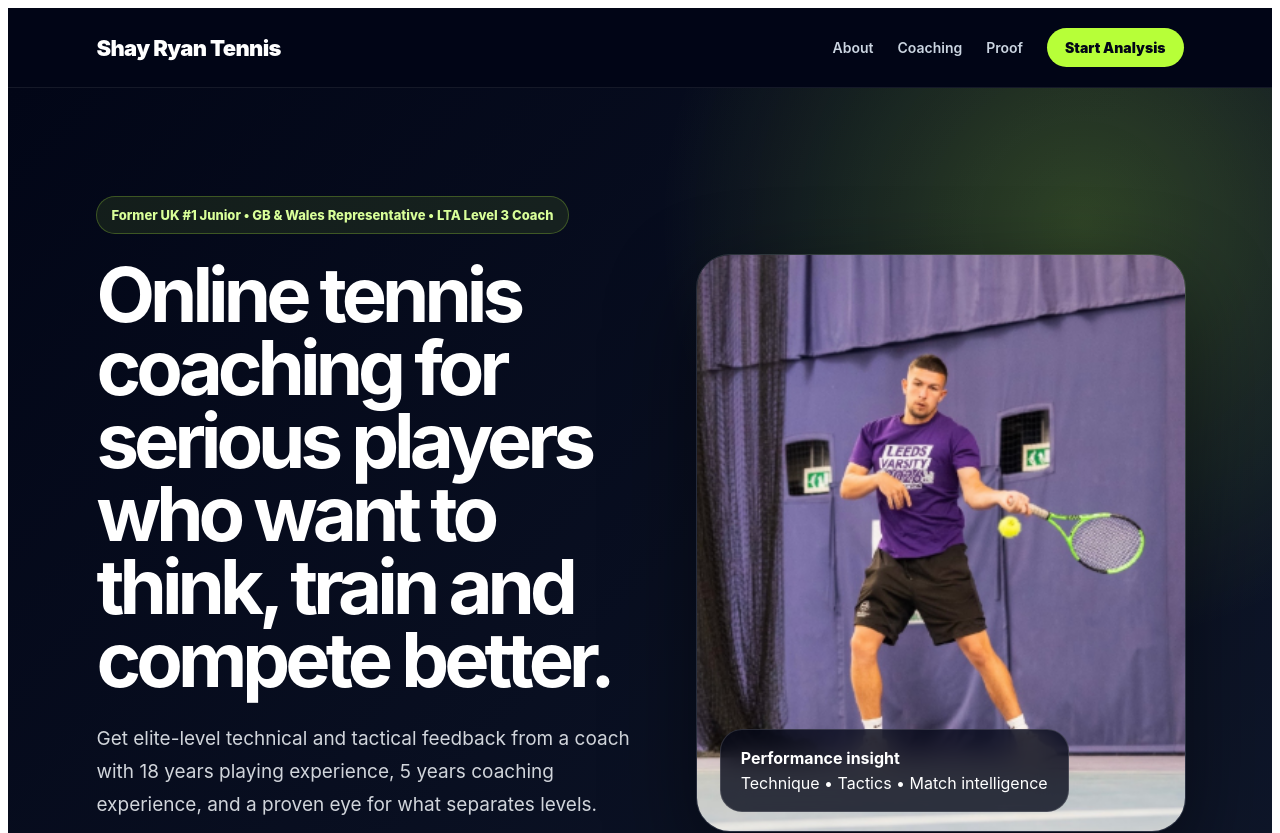
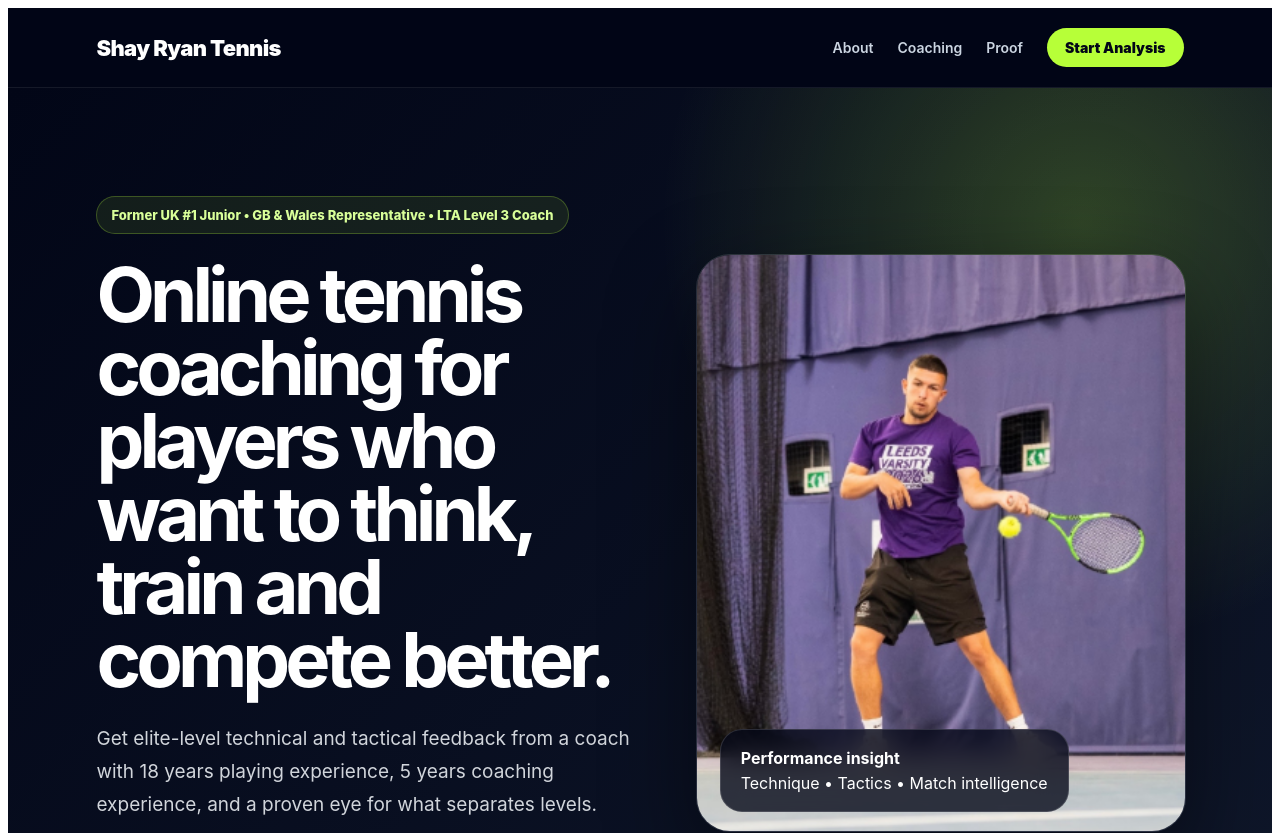
Before and after one commit to Shayryan123/Online-Tennis-Coaching, a React (Vite) app: page / in a window 1280 px wide. Shown: the top 833 px of the page. Built offline with nearby package versions, Linux system fonts and the light colour scheme.

Commit message:
Update App.jsx

```diff
--- a/src/App.jsx
+++ b/src/App.jsx
@@ -22,7 +22,7 @@ function App() {
         <section style={styles.hero}>
           <div style={styles.heroContent}>
             <p style={styles.eyebrow}>Former UK #1 Junior • GB & Wales Representative • LTA Level 3 Coach</p>
-            <h1 style={styles.heroTitle}>Online tennis coaching for serious players who want to think, train and compete better.</h1>
+            <h1 style={styles.heroTitle}>Online tennis coaching for players who want to think, train and compete better.</h1>
             <p style={styles.heroText}>
               Get elite-level technical and tactical feedback from a coach with 18 years playing experience, 5 years coaching experience, and a proven eye for what separates levels.
             </p>
```
